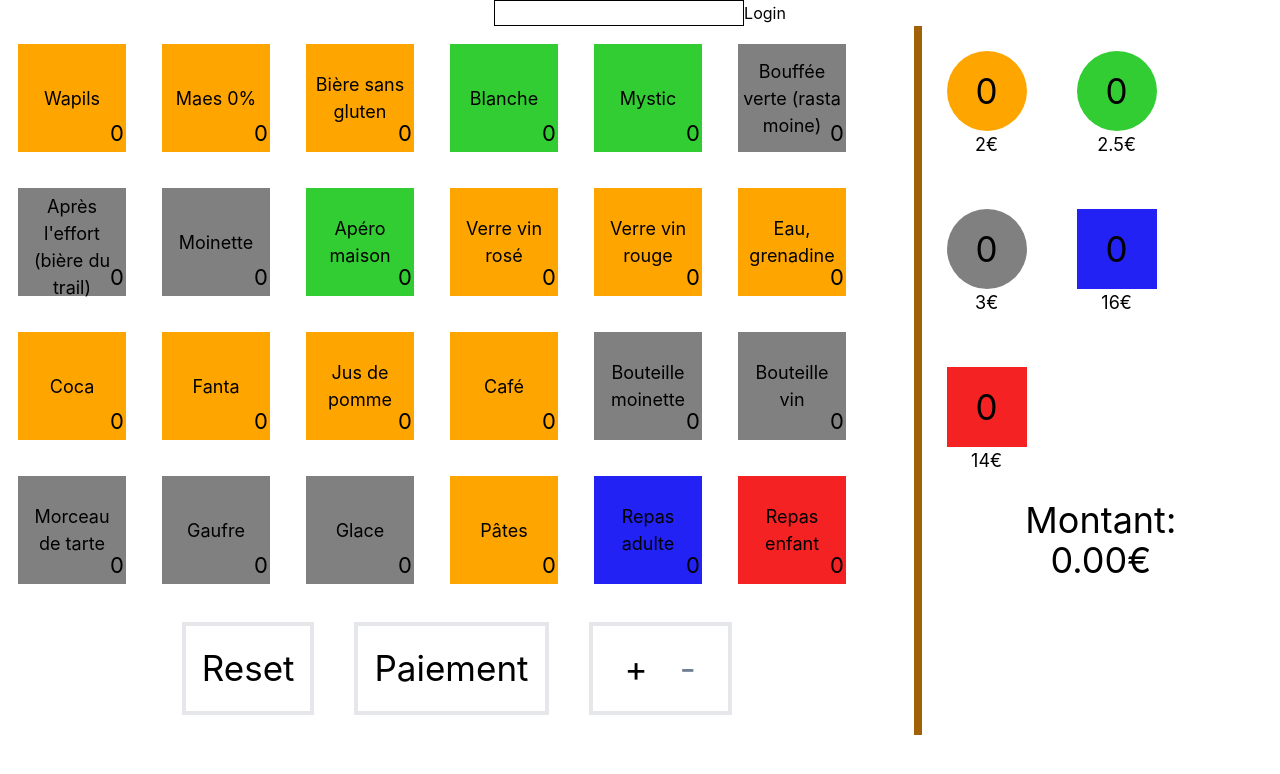
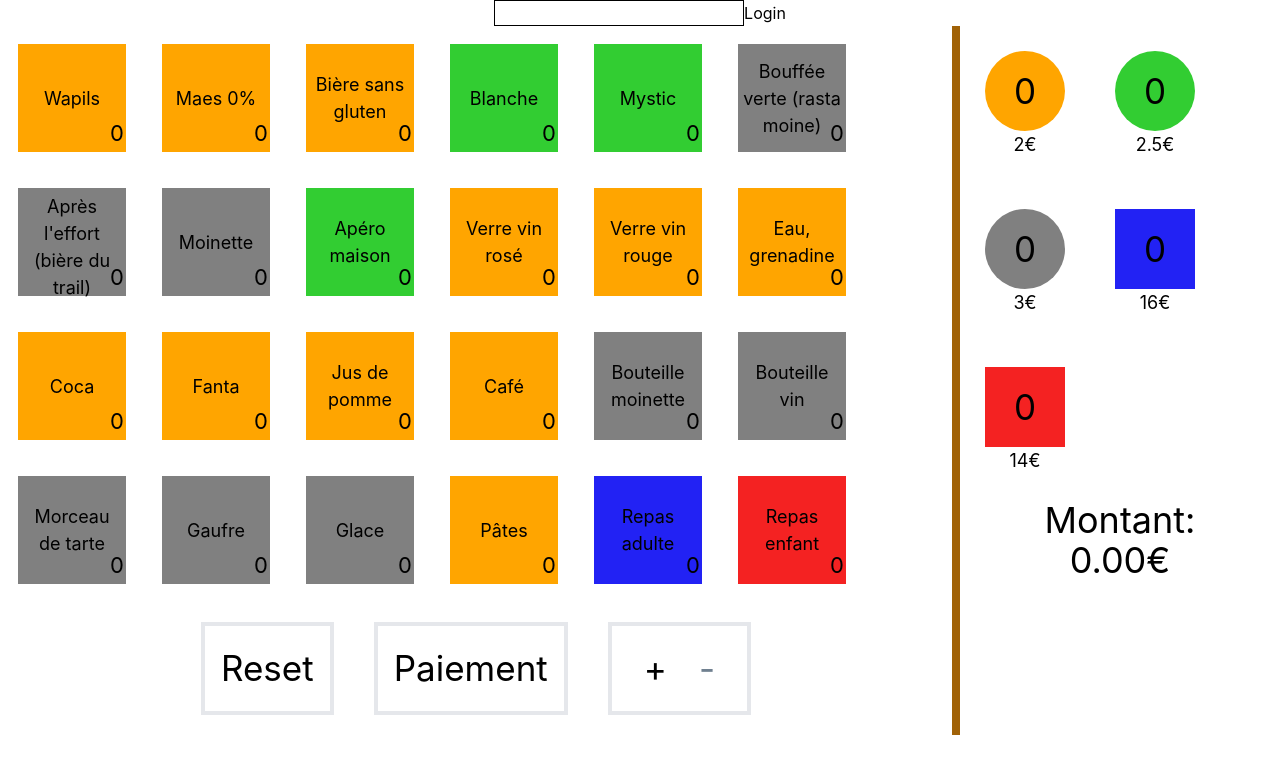
Before and after one commit to worming004/bar-accueil, a React (Create React App) app in the folder src/web/: page / in a window 1280 px wide. Shown: the top 774 px of the page. Built offline with nearby package versions, Linux system fonts and the light colour scheme; what pocketbase would draw is missing.

Commit message:
try new size

```diff
--- a/src/web/src/features/counter/Counter.tsx
+++ b/src/web/src/features/counter/Counter.tsx
@@ -9,9 +9,9 @@ import { selectPresentationItems, selectPresentationMode, tokenMode } from './co
 import { store } from '../../app/store';
 
 export function Counter() {
-  const inputStyle = { maxWidth: "72%" }
+  const inputStyle = { maxWidth: "75%" }
   const modalStyle = { content: { maxWidth: "65%" }, overlay: { backgroundColor: 'rgba(255, 255, 255, 0.30)' } }
-  const outputStyle = { maxWidth: "28%" }
+  const outputStyle = { maxWidth: "25%" }
 
   const presentationMode = useAppSelector(selectPresentationMode);
   const inputs = useAppSelector(selectPresentationItems).length;
```
